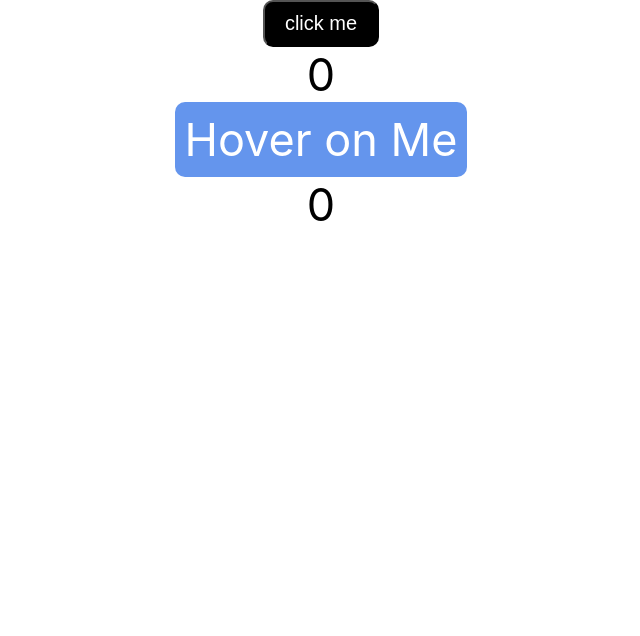
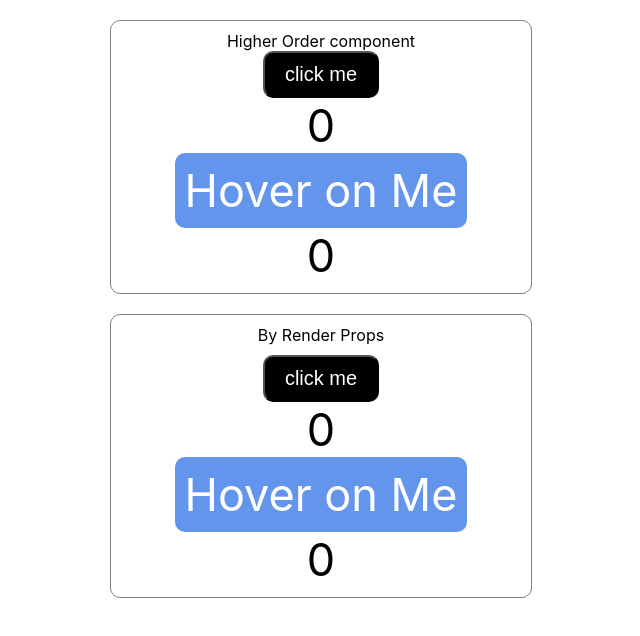
Before and after one commit to sachinchouksey017/advance-react, a React (Create React App) app: page / in a window 1280 px wide. Shown: the top 636 px of the page, without its empty margins (319-959 px from the left). Built offline with nearby package versions, Linux system fonts and the light colour scheme.

Commit message:
Completed with render props

```diff
--- a/src/App.css
+++ b/src/App.css
@@ -1,38 +1,11 @@
-.App {
-  text-align: center;
-}
-
-.App-logo {
-  height: 40vmin;
-  pointer-events: none;
-}
-
-@media (prefers-reduced-motion: no-preference) {
-  .App-logo {
-    animation: App-logo-spin infinite 20s linear;
-  }
-}
-
-.App-header {
-  background-color: #282c34;
-  min-height: 100vh;
+.render-prop {
+  width: 400px;
+  border: 1px solid grey;
+  border-radius: 10px;
+  padding: 10px;
   display: flex;
   flex-direction: column;
+  justify-content: center;
   align-items: center;
-  justify-content: center;
-  font-size: calc(10px + 2vmin);
-  color: white;
+  margin: 20px auto;
 }
-
-.App-link {
-  color: #61dafb;
-}
-
-@keyframes App-logo-spin {
-  from {
-    transform: rotate(0deg);
-  }
-  to {
-    transform: rotate(360deg);
-  }
-}
--- a/src/App.js
+++ b/src/App.js
@@ -1,11 +1,18 @@
 import ButtonClick from "./components/HOC/ButtonClick/ButtonClick";
 import HoverCount from "./components/HOC/HoverCount/HoverCount";
-
+import RenderProps from './components/render-props/RenderProps'
+import './App.css'
 function App() {
   return (
     <div className="App">
-      <ButtonClick />
-      <HoverCount />
+      <div className='render-prop'>
+        <div>Higher Order component</div>
+        <ButtonClick />
+        <HoverCount />
+      </div>
+      {/* render props */}
+      <RenderProps />
+
     </div>
   );
 }
--- /dev/null
+++ b/src/components/render-props/ButtonClick/ButtonClick.jsx
@@ -0,0 +1,10 @@
+import './buttonClick.scss'
+const ButtonClick = (props) => {
+    return (
+        <div className='main-div'>
+            <button className='button' onClick={() => props.setCount(props.count + 1)}>click me</button>
+            <div className='count'>{props.count}</div>
+        </div>
+    )
+}
+export default ButtonClick
--- /dev/null
+++ b/src/components/render-props/ButtonClick/buttonClick.scss
@@ -0,0 +1,17 @@
+.main-div {
+    display: flex;
+    flex-direction: column;
+    justify-content: center;
+    align-items: center;
+    .button {
+        padding: 10px 20px;
+        background-color: black;
+        color: white;
+        font-size: 20px;
+        border-radius: 10px;
+        cursor: pointer;
+    }
+    .count {
+        font-size: 45px;
+    }
+}
--- /dev/null
+++ b/src/components/render-props/HoverCount/HoverCount.jsx
@@ -0,0 +1,11 @@
+import UpdatedComponent from "../WithCounter/WithCounter";
+import './hoverCount.scss'
+const HoverCount = (props) => {
+    return (
+        <div className='main-div'>
+            <div className='hover' onMouseEnter={() => props.setCount(props.count + 1)}>Hover on Me </div>
+            <div className='count'>{props.count}</div>
+        </div>
+    )
+}
+export default HoverCount;
--- /dev/null
+++ b/src/components/render-props/HoverCount/hoverCount.scss
@@ -0,0 +1,9 @@
+.main-div{
+    .hover{
+        font-size: 45px;
+        padding: 10px;
+        background: cornflowerblue;
+        color: white;
+        border-radius: 10px;
+    }
+}
--- /dev/null
+++ b/src/components/render-props/RenderProps.jsx
@@ -0,0 +1,14 @@
+import ButtonClick from "./ButtonClick/ButtonClick"
+import HoverCount from './HoverCount/HoverCount'
+import WithCounter from './WithCounter/WithCounter'
+const RenderProps = () => {
+    return (
+        <div className='render-prop'>
+            <div style={{ marginBottom: '10px' }}>By Render Props</div>
+            <WithCounter render={(count, setCount) => <ButtonClick count={count} setCount={setCount} />} />
+            <WithCounter render={(count, setCount) => <HoverCount count={count} setCount={setCount} />} />
+        </div>
+    )
+}
+
+export default RenderProps;
--- /dev/null
+++ b/src/components/render-props/WithCounter/WithCounter.jsx
@@ -0,0 +1,11 @@
+import React, { useState } from "react"
+
+const WithCounter = (props) => {
+    const [count, setCount] = useState(0)
+    return (
+        <>
+            {props.render(count, setCount)}
+        </>
+    )
+}
+export default WithCounter
```
